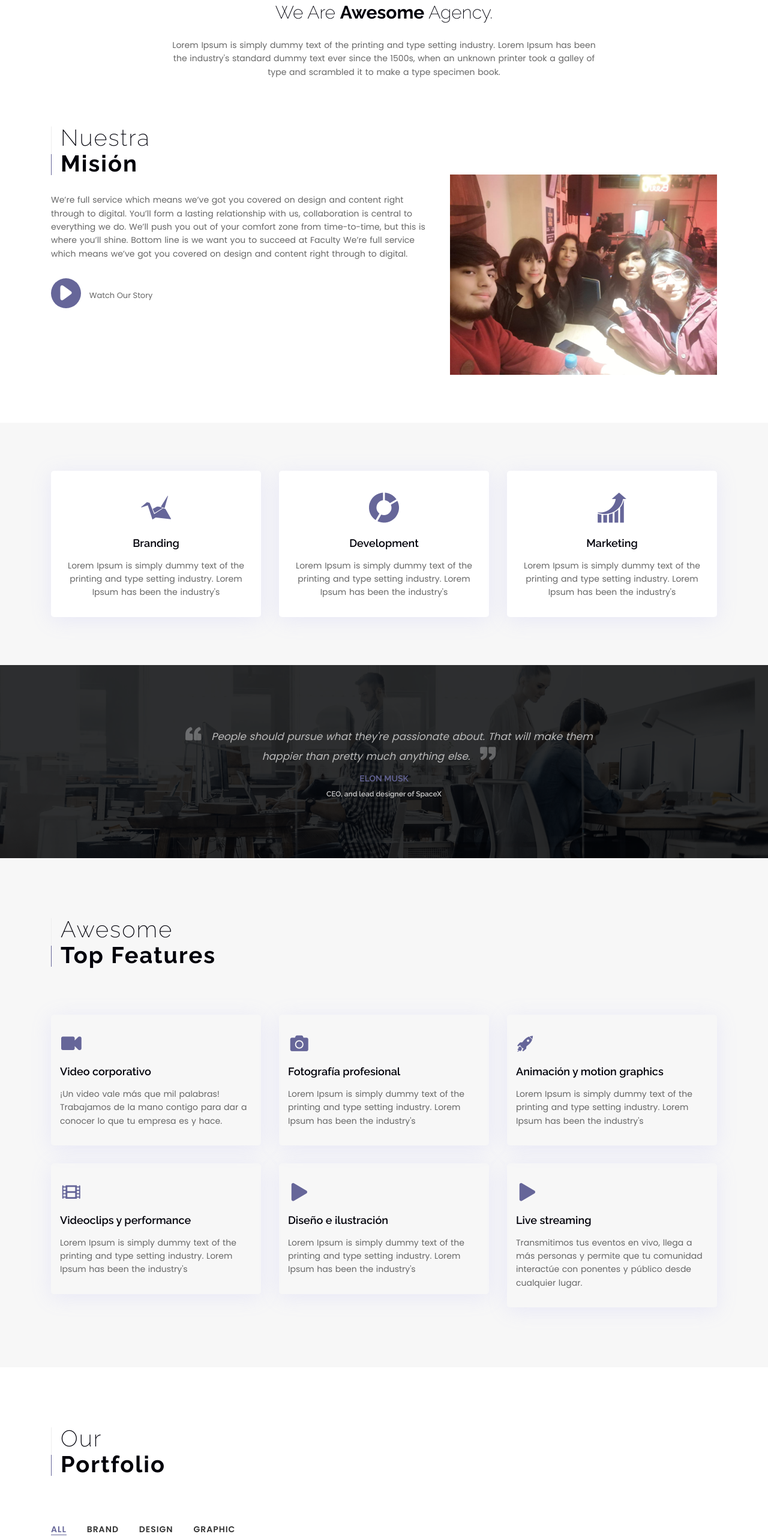
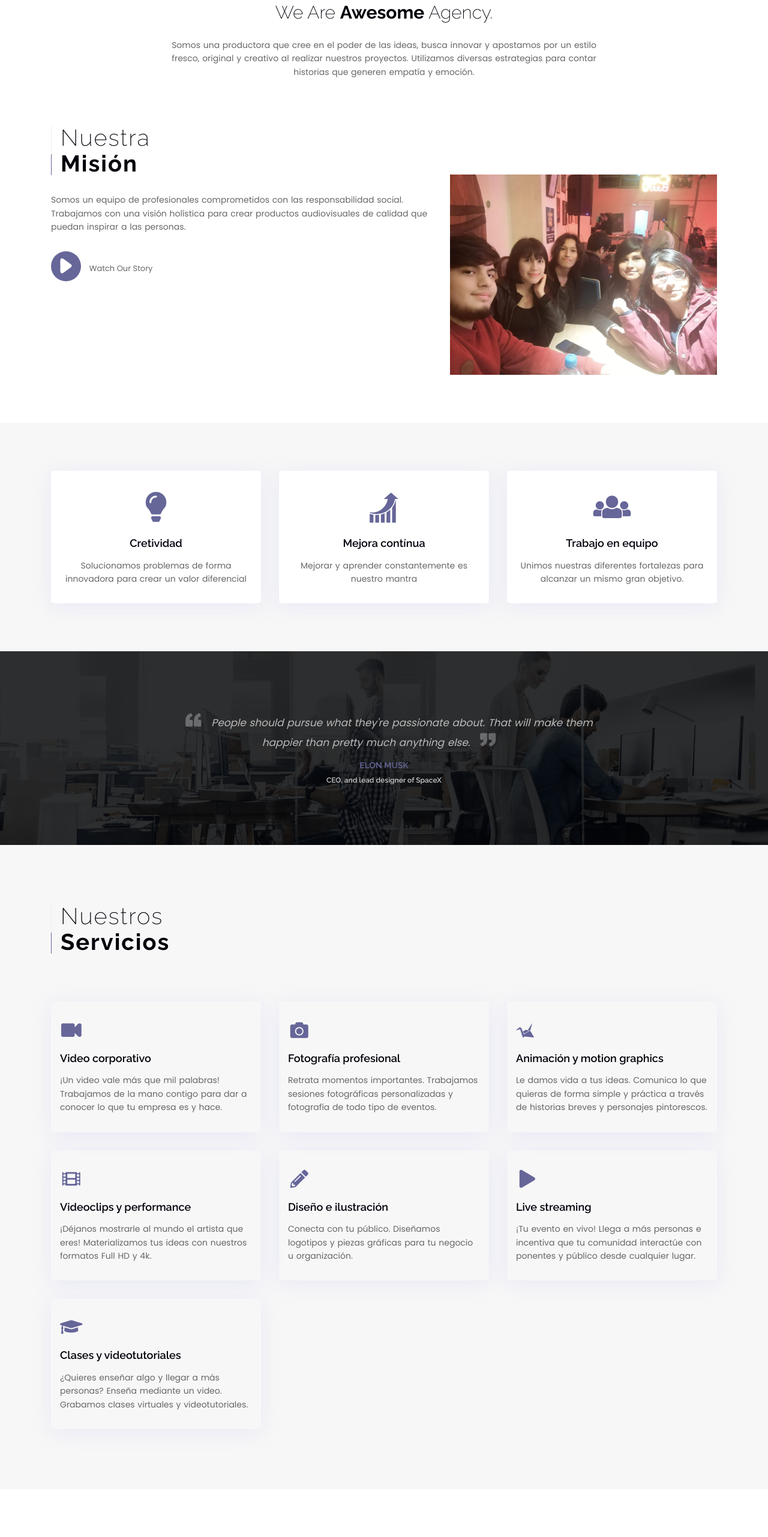
Before and after one commit to elment9/Cometa-Audiovisual, a plain HTML site: page index.html in a window 1280 px wide. Shown: the part 897-3460 px from the top of the page at 60% size. Drawn offline with Linux system fonts and the light colour scheme; some packages are replaced by stand-ins of ours; a script that the page names is missing; files whose address does not match are found by name.

Commit message:
Mision, servicios

```diff
--- a/index.html
+++ b/index.html
@@ -152,9 +152,10 @@
             <div class="row">
                 <div class="offset-lg-2 col-lg-8 text-center mb-80">
                     <h4 class="extra-text">We Are <span>Awesome</span> Agency.</h4>
-                    <p>Lorem Ipsum is simply dummy text of the printing and type setting industry. Lorem Ipsum has been
-                        the industry's standard dummy text ever since the 1500s, when an unknown printer took a galley
-                        of type and scrambled it to make a type specimen book.</p>
+                    <p>Somos una productora que cree en el poder de las ideas, busca innovar y
+                        apostamos por un estilo fresco, original y creativo al realizar nuestros proyectos.
+                        Utilizamos diversas estrategias para contar historias
+                        que generen empatía y emoción.</p>
                 </div>
 
                 <div class="col-lg-7">
@@ -166,11 +167,9 @@
                             </h4>
                         </div>
 
-                        <p>We’re full service which means we’ve got you covered on design and content right through to
-                            digital. You’ll form a lasting relationship with us, collaboration is central to everything
-                            we do. We’ll push you out of your comfort zone from time-to-time, but this is where you’ll
-                            shine. Bottom line is we want you to succeed at Faculty We’re full service which means we’ve
-                            got you covered on design and content right through to digital.</p>
+                        <p>Somos un equipo de profesionales comprometidos con las responsabilidad social. Trabajamos con
+                            una visión holística para crear productos audiovisuales de calidad que puedan inspirar a las
+                            personas.</p>
 
                         <a class="vid" href="https://www.youtube.com/watch?time_continue=2&v=nSJ3FtugpVI">
                             <i class="icofont icofont-ui-play"></i>
@@ -215,26 +214,25 @@
 
                     <div class="col-lg-4">
                         <div class="item">
-                            <span class="icon"><i class="icofont icofont-brand-copy"></i></span>
-                            <h6>Branding</h6>
-                            <p>Lorem Ipsum is simply dummy text of the printing and type setting industry. Lorem Ipsum
-                                has been the industry's </p>
-                        </div>
-                    </div>
-                    <div class="col-lg-4">
-                        <div class="item">
-                            <span class="icon"><i class="icofont icofont-chart-pie-alt"></i></span>
-                            <h6>Development</h6>
-                            <p>Lorem Ipsum is simply dummy text of the printing and type setting industry. Lorem Ipsum
-                                has been the industry's </p>
+                            <span class="icon"><i class="fas fa-lightbulb"></i></span>
+                            <h6>Cretividad</h6>
+                            <p>Solucionamos problemas de forma innovadora para crear un valor diferencial
+                            </p>
                         </div>
                     </div>
                     <div class="col-lg-4">
                         <div class="item">
                             <span class="icon"><i class="icofont icofont-chart-histogram-alt"></i></span>
-                            <h6>Marketing</h6>
-                            <p>Lorem Ipsum is simply dummy text of the printing and type setting industry. Lorem Ipsum
-                                has been the industry's </p>
+                            <h6>Mejora contínua</h6>
+                            <p>Mejorar y aprender constantemente es nuestro mantra
+                            </p>
+                        </div>
+                    </div>
+                    <div class="col-lg-4">
+                        <div class="item">
+                            <span class="icon"><i class="fas fa-users"></i></span>
+                            <h6>Trabajo en equipo</h6>
+                            <p>Unimos nuestras diferentes fortalezas para alcanzar un mismo gran objetivo.</p>
                         </div>
                     </div>
 
@@ -276,8 +274,8 @@
 
                 <div class="section-head col-sm-12">
                     <h4>
-                        <span>Awesome</span><br>
-                        Top Features
+                        <span>Nuestros</span><br>
+                        Servicios
                     </h4>
                 </div>
 
@@ -285,65 +283,67 @@
                     <div class="item">
                         <span class="icon"><i class="fas fa-video"></i></span>
                         <h6>Video corporativo</h6>
-                        <p>¡Un video vale más que mil palabras! Trabajamos de la mano contigo para dar a conocer lo que tu empresa es y hace.</p>
+                        <p>¡Un video vale más que mil palabras! Trabajamos de la mano contigo para dar a conocer lo que
+                            tu empresa es y hace.</p>
                     </div>
                 </div>
                 <div class="col-lg-4 col-md-6">
                     <div class="item">
                         <span class="icon"><i class="fas fa-camera"></i></span>
                         <h6>Fotografía profesional</h6>
-                        <p>Lorem Ipsum is simply dummy text of the printing and type setting industry. Lorem Ipsum has
-                            been the industry's </p>
+                        <p>Retrata momentos importantes. Trabajamos sesiones fotográficas personalizadas y fotografía de
+                            todo tipo de eventos. </p>
                     </div>
                 </div>
                 <div class="col-lg-4 col-md-6">
                     <div class="item">
-                        <span class="icon"><i class="icofont icofont-rocket-alt-2"></i></span>
+                        <span class="icon"><i class="icofont icofont-brand-copy"></i></span>
                         <h6>Animación y motion graphics</h6>
-                        <p>Lorem Ipsum is simply dummy text of the printing and type setting industry. Lorem Ipsum has
-                            been the industry's </p>
+                        <p>Le damos vida a tus ideas. Comunica lo que quieras de forma simple y práctica a través de
+                            historias breves y personajes pintorescos.</p>
                     </div>
                 </div>
                 <div class="col-lg-4 col-md-6">
                     <div class="item">
                         <span class="icon"><i class="fas fa-film"></i></span>
                         <h6>Videoclips y performance</h6>
-                        <p>Lorem Ipsum is simply dummy text of the printing and type setting industry. Lorem Ipsum has
-                            been the industry's </p>
+                        <p>¡Déjanos mostrarle al mundo el artista que eres! Materializamos tus ideas
+                            con nuestros formatos Full HD y 4k. </p>
                     </div>
                 </div>
                 <div class="col-lg-4 col-md-6">
                     <div class="item">
-                        <span class="icon"><i class="fas fa-play"></i></span>
+                        <span class="icon"><i class="fas fa-pencil-alt"></i></span>
                         <h6>Diseño e ilustración</h6>
-                        <p>Lorem Ipsum is simply dummy text of the printing and type setting industry. Lorem Ipsum has
-                            been the industry's </p>
+                        <p>Conecta con tu público. Diseñamos logotipos y piezas gráficas para tu negocio u organización.
+                        </p>
                     </div>
                 </div>
                 <div class="col-lg-4 col-md-6">
                     <div class="item">
                         <span class="icon"><i class="fas fa-play"></i></span>
                         <h6>Live streaming</h6>
-                        <p>Transmitimos tus eventos en vivo, llega a más personas y permite que tu comunidad  interactúe con ponentes y público desde cualquier  lugar.</p>
+                        <p>¡Tu evento en vivo! Llega a más personas e incentiva que tu comunidad interactúe
+                            con ponentes y público desde cualquier lugar.</p>
+                    </div>
+                </div>
+                <div class="col-lg-4 col-md-6">
+                    <div class="item">
+                        <span class="icon"><i class="fas fa-graduation-cap"></i></span>
+                        <h6>Clases y videotutoriales</h6>
+                        <p>¿Quieres enseñar algo y llegar a más personas? Enseña mediante un video. Grabamos clases
+                            virtuales y videotutoriales.</p>
                     </div>
                 </div>
                 <!-- <div class="col-lg-4 col-md-6">
-                    <div class="item">
-                        <span class="icon"><i class="icofont icofont-image"></i></span>
-                        <h6>Videoclips y performance</h6>
-                        <p>Lorem Ipsum is simply dummy text of the printing and type setting industry. Lorem Ipsum has
-                            been the industry's </p>
-                    </div>
-                </div>
-                <div class="col-lg-4 col-md-6">
                     <div class="item">
                         <span class="icon"><i class="icofont icofont-samsung-galaxy"></i></span>
                         <h6>Diseño e ilustración</h6>
                         <p>Lorem Ipsum is simply dummy text of the printing and type setting industry. Lorem Ipsum has
                             been the industry's </p>
                     </div>
-                </div>
-                <div class="col-lg-4 col-md-6">
+                </div> -->
+                <!-- <div class="col-lg-4 col-md-6">
                     <div class="item">
                         <span class="icon"><i class="icofont icofont-ui-settings"></i></span>
                         <h6>Live streaming</h6>
@@ -368,17 +368,19 @@
 
                 <div class="section-head col-sm-12">
                     <h4>
-                        <span>Our</span><br>
-                        Portfolio
+                        <span>Nuestros</span><br>
+                        Trabajos
                     </h4>
                 </div>
 
                 <!-- filter links -->
                 <div class="filtering col-sm-12">
-                    <span data-filter='*' class="active">All</span>
-                    <span data-filter='.brand'>Brand</span>
-                    <span data-filter='.web'>Design</span>
-                    <span data-filter='.graphic'>Graphic</span>
+                    <span data-filter='*' class="active">Todo</span>
+                    <span data-filter='.brand'>Video</span>
+                    <span data-filter='.web'>Diseño</span>
+                    <span data-filter='.graphic'>Fotografía</span>
+                    <span data-filter='.graphic'>Animación</span>
+
                 </div>
 
                 <div class="clearfix"></div>
@@ -764,7 +766,7 @@
                 <div class="section-head col-sm-12">
                     <h4>
                         <span>Nuestros</span><br>
-                        escuadrón
+                        Creativos
                     </h4>
                 </div>
 
@@ -1216,7 +1218,7 @@
         <div class="container">
             <div class="row">
                 <div class="offset-lg-2 col-lg-8 text-center mb-80">
-                    <h4>Nos ponemos en contacto?</h4>
+                    <h4>¿Nos ponemos en contacto?</h4>
                     <!-- <p>Lorem Ipsum is simply dummy text of the printing and type setting industry. Lorem Ipsum has been
                         the industry's standard dummy text ever since the 1500s, when an unknown printer took a galley
                         of type and scrambled it to make a type specimen book.</p> -->
@@ -1239,7 +1241,7 @@
                             <span class="icon"><i class="icofont icofont-map"></i></span>
                             <div class="cont">
                                 <h6>Ubicación : </h6>
-                                <p>Lima,<br> Perú</p>
+                                <p>Lima<br> Perú</p>
                             </div>
                         </div>
                     </div>
@@ -1275,14 +1277,16 @@
             </a>
 
             <div class="social">
-                <a href="#0"><i class="icofont icofont-social-facebook"></i></a>
-                <a href="#0"><i class="icofont icofont-social-twitter"></i></a>
-                <a href="#0"><i class="icofont icofont-social-instagram"></i></a>
-                <a href="#0"><i class="icofont icofont-brand-linkedin"></i></a>
-                <a href="#0"><i class="icofont icofont-social-behance"></i></a>
+                <a target="_blank" href="https://www.facebook.com/escuadroncometa/"><i
+                        class="icofont icofont-social-facebook"></i></a>
+                <a target="_blank" href="#0"><i class="icofont icofont-social-twitter"></i></a>
+                <a target="_blank" href="https://www.instagram.com/escuadroncometa/"><i
+                        class="icofont icofont-social-instagram"></i></a>
+                <a target="_blank" href="#0"><i class="icofont icofont-brand-linkedin"></i></a>
+                <a target="_blank" href="#0"><i class="icofont icofont-social-behance"></i></a>
             </div>
 
-            <p>&copy; 2018 UI-ThemeZ. All Rights Reserved.</p>
+            <p>&copy; 2019 Cometa Audiovisual. Todos los derechos reservados.</p>
 
         </div>
     </footer>
```
Also changed, not shown: img/icons/ruler-pencil.svg (added).
